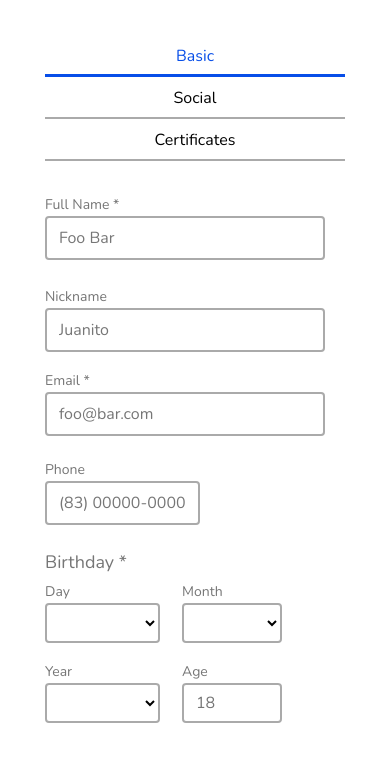
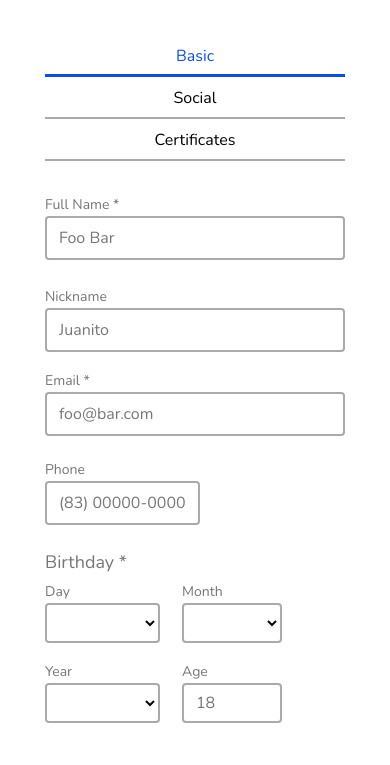
Before and after one commit to VitorEspinoza/JavaScript-project-compass, a plain HTML site: page index.html in a window 390 px wide. Shown: the part 79-844 px from the top of the page. Drawn offline with nearby package versions, Linux system fonts and the light colour scheme.

Commit message:
Refatorando css input

```diff
--- a/styles/components/_firstTab.scss
+++ b/styles/components/_firstTab.scss
@@ -40,10 +40,17 @@
     label {
         @include font(14px, $nunito);
         color: $inputColor;
+
     }
 
     input {
         margin-top: 4px;
+        @include responsive (mobileL){
+            width: 400px;
+        }
+        @include responsive (mobileS) {
+            width: 300px;
+        }
     }
 
     input::placeholder {
@@ -78,7 +85,10 @@
         input[type=email] {
         width: 330px;
         @include responsive (mobileS) {
-            width: 280px;
+            width: 300px;
+        }
+        @include responsive (mobileL){
+            width: 400px;
         }
         }
 
```
Also changed, not shown: styles/style.css, 1 other file.
